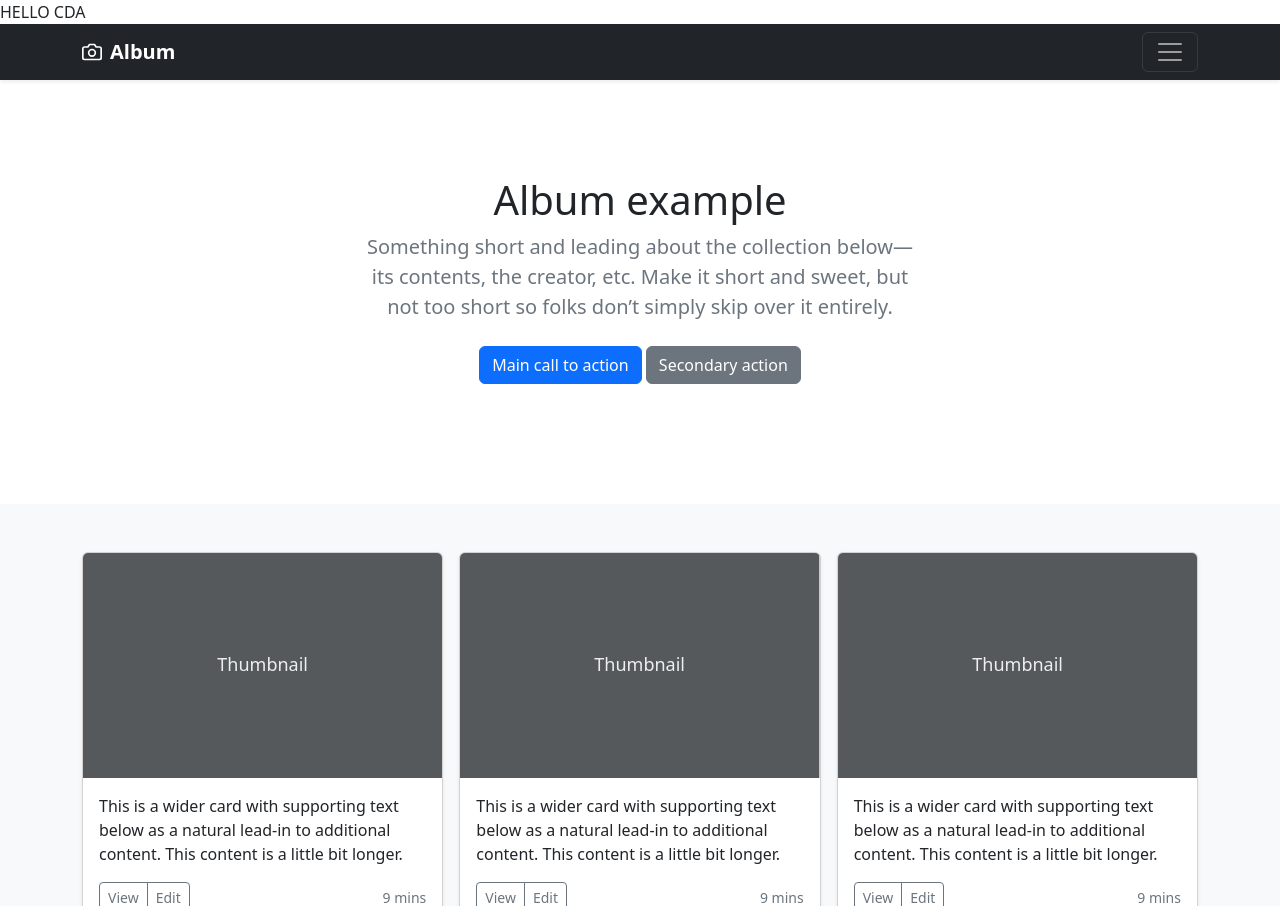
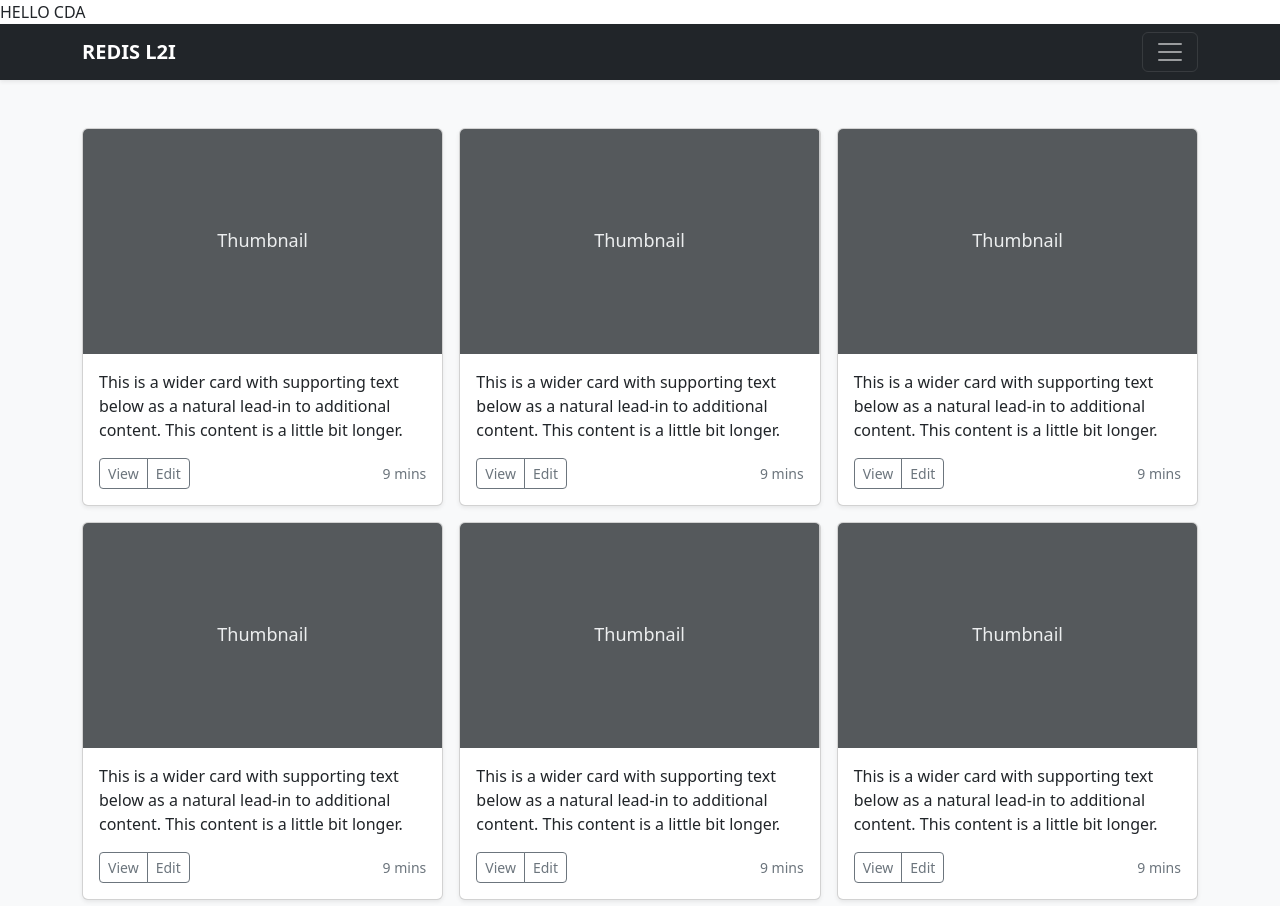
Before and after one commit to AlbanPel/RedisL2iCda, a PHP site: page / in a window 1280 px wide. Shown: the top 906 px of the page. Run offline with PHP 8.4, Linux system fonts and the light colour scheme.

Commit message:
Template changes

```diff
--- a/public/index.php
+++ b/public/index.php
@@ -10,24 +10,12 @@ echo "HELLO CDA";
     <meta name="description" content="">
     <meta name="author" content="Mark Otto, Jacob Thornton, and Bootstrap contributors">
     <meta name="generator" content="Hugo 0.104.2">
-    <title>Album example · Bootstrap v5.2</title>
+    <title>Redis L2i</title>
 
     <link rel="canonical" href="https://getbootstrap.com/docs/5.2/examples/album/">
 
-
-
-
-
       <!-- CSS only -->
       <link href="https://cdn.jsdelivr.net/npm/bootstrap@5.2.3/dist/css/bootstrap.min.css" rel="stylesheet" integrity="sha384-rbsA2VBKQhggwzxH7pPCaAqO46MgnOM80zW1RWuH61DGLwZJEdK2Kadq2F9CUG65" crossorigin="anonymous">
-    <!-- Favicons -->
-<link rel="apple-touch-icon" href="/docs/5.2/assets/img/favicons/apple-touch-icon.png" sizes="180x180">
-<link rel="icon" href="/docs/5.2/assets/img/favicons/favicon-32x32.png" sizes="32x32" type="image/png">
-<link rel="icon" href="/docs/5.2/assets/img/favicons/favicon-16x16.png" sizes="16x16" type="image/png">
-<link rel="manifest" href="/docs/5.2/assets/img/favicons/manifest.json">
-<link rel="mask-icon" href="/docs/5.2/assets/img/favicons/safari-pinned-tab.svg" color="#712cf9">
-<link rel="icon" href="/docs/5.2/assets/img/favicons/favicon.ico">
-<meta name="theme-color" content="#712cf9">
 
 
     <style>
@@ -109,8 +97,7 @@ echo "HELLO CDA";
   <div class="navbar navbar-dark bg-dark shadow-sm">
     <div class="container">
       <a href="#" class="navbar-brand d-flex align-items-center">
-        <svg xmlns="http://www.w3.org/2000/svg" width="20" height="20" fill="none" stroke="currentColor" stroke-linecap="round" stroke-linejoin="round" stroke-width="2" aria-hidden="true" class="me-2" viewBox="0 0 24 24"><path d="M23 19a2 2 0 0 1-2 2H3a2 2 0 0 1-2-2V8a2 2 0 0 1 2-2h4l2-3h6l2 3h4a2 2 0 0 1 2 2z"/><circle cx="12" cy="13" r="4"/></svg>
-        <strong>Album</strong>
+        <strong>REDIS L2I</strong>
       </a>
       <button class="navbar-toggler" type="button" data-bs-toggle="collapse" data-bs-target="#navbarHeader" aria-controls="navbarHeader" aria-expanded="false" aria-label="Toggle navigation">
         <span class="navbar-toggler-icon"></span>
@@ -120,20 +107,6 @@ echo "HELLO CDA";
 </header>
 
 <main>
-
-  <section class="py-5 text-center container">
-    <div class="row py-lg-5">
-      <div class="col-lg-6 col-md-8 mx-auto">
-        <h1 class="fw-light">Album example</h1>
-        <p class="lead text-muted">Something short and leading about the collection below—its contents, the creator, etc. Make it short and sweet, but not too short so folks don’t simply skip over it entirely.</p>
-        <p>
-          <a href="#" class="btn btn-primary my-2">Main call to action</a>
-          <a href="#" class="btn btn-secondary my-2">Secondary action</a>
-        </p>
-      </div>
-    </div>
-  </section>
-
   <div class="album py-5 bg-light">
     <div class="container">
 
```
